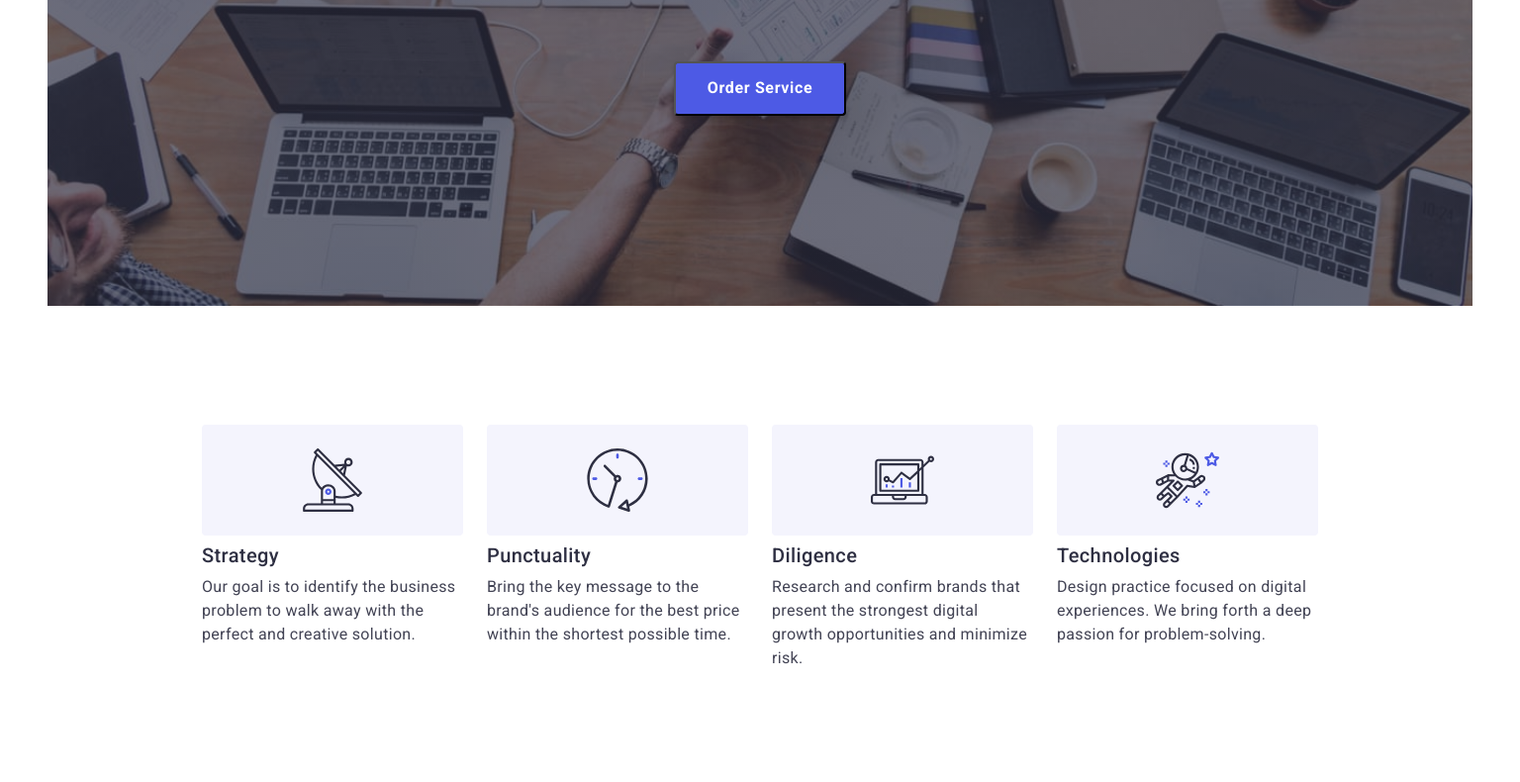
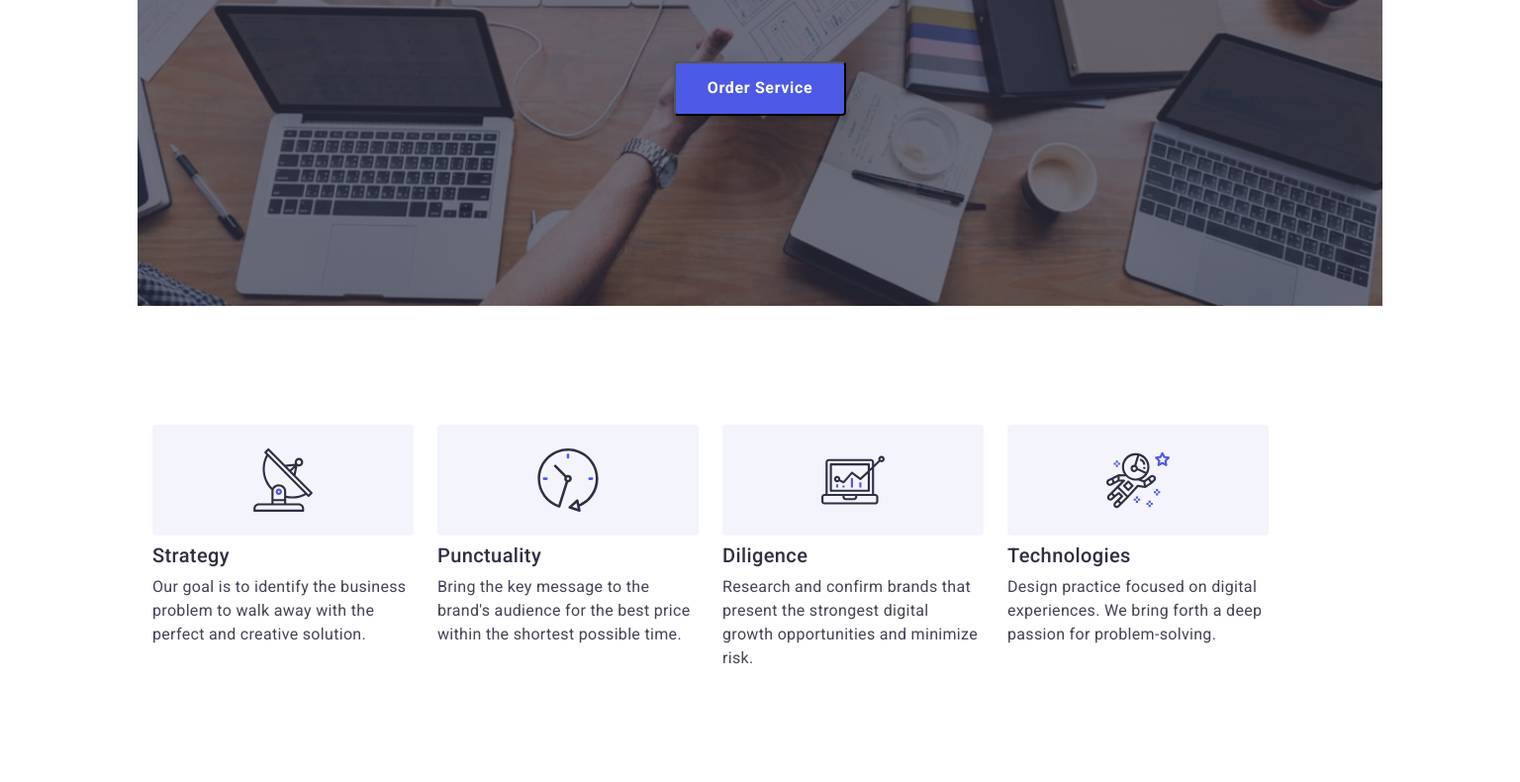
Before and after one commit to anatolij381/goit-markup-hw-07, a plain HTML site: page index.html in a window 1536 px wide. Shown: the part 402-1192 px from the top of the page at 99% size. Drawn offline with nearby package versions, Linux system fonts and the light colour scheme.

Commit message:
1
Змінив ширину вьюпорту для десктопа

```diff
--- a/css/style.css
+++ b/css/style.css
@@ -43,9 +43,9 @@ html {
     }
 }
 
-@media screen and (min-width: 1440px) {
+@media screen and (min-width: 1258px) {
     .body {
-        width: 1440px;
+        width: 1258px;
     }
 }
 
@@ -62,10 +62,10 @@ html {
     }
 }
 
-@media screen and (min-width: 1440px) {
+@media screen and (min-width: 1258px) {
     .container {
-        padding-left: 156px;
-        padding-right: 156px;
+        padding-left: 15px;
+        padding-right: 15px;
     }
 }
 
@@ -408,7 +408,7 @@ img {
 .contacts {
     display: none;
 }
-@media screen and (min-width:768px) and (max-width:1439px) {
+@media screen and (min-width:768px) and (max-width:1257px) {
     .header .container {
         padding-left: 16px;
         padding-right: 16px;
@@ -493,7 +493,7 @@ img {
     }
 }
 
-@media screen and (min-width: 1440px) {
+@media screen and (min-width: 1258px) {
     .header {
         padding-bottom: 24px;
     }
@@ -564,7 +564,7 @@ img {
         line-height: 1.07;
     }
 }
-@media screen and (min-width: 1440px) {
+@media screen and (min-width: 1258px) {
     .hero {
         padding-top: 192px;
         padding-bottom: 192px;
@@ -642,7 +642,7 @@ img {
 .contacts-mail:focus {
     color: var(--ocean);
 }
-@media screen and (min-width:768px) and (max-width:1439px) {
+@media screen and (min-width:768px) and (max-width:1257px) {
     .advantage .container {
         padding-left: 16px;
         padding-right: 16px;
@@ -667,7 +667,7 @@ img {
 }
 
 
-@media screen and (min-width: 1440px) {
+@media screen and (min-width: 1258px) {
     .advantage {
         padding-top: 120px;
         padding-bottom: 120px;
@@ -703,7 +703,7 @@ img {
 .doing {
     display: none;
 }
-@media screen and (min-width: 1440px) {
+@media screen and (min-width: 1258px) {
     .doing {
         display: block;
         padding-bottom: 120px;
@@ -853,7 +853,7 @@ img {
         padding-right: 16px;
     }
 }
-@media screen and (min-width: 1440px) {
+@media screen and (min-width: 1258px) {
     .team {
         padding-top: 120px;
         padding-bottom: 120px;
@@ -938,7 +938,7 @@ img {
         margin: 0;
     }
 }
-@media screen and (min-width: 1440px) {
+@media screen and (min-width: 1258px) {
     .clients {
         padding-top: 120px;
         padding-bottom: 120px;
@@ -1126,7 +1126,7 @@ img {
     }
 }
 
-@media screen and (min-width: 1440px) {
+@media screen and (min-width: 1258px) {
     .footer {
         padding-top: 100px;
         padding-bottom: 100px;
```
